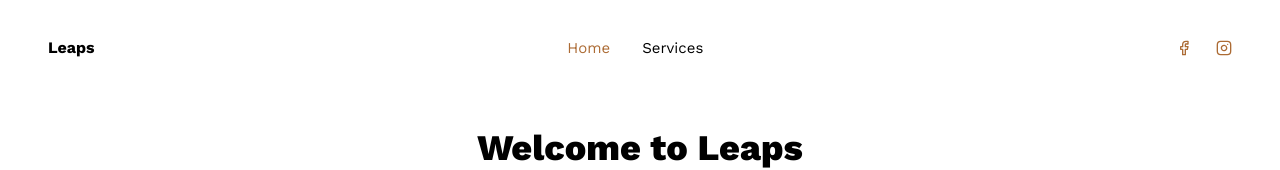
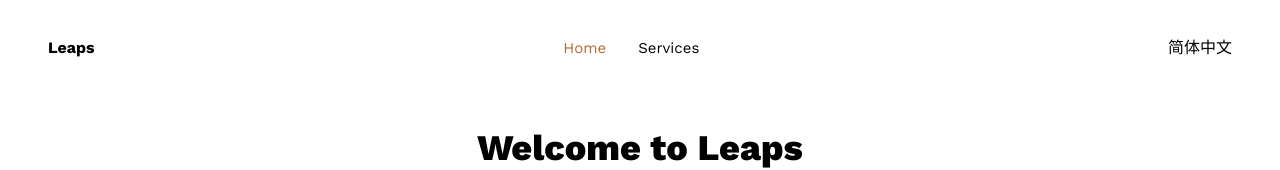
Before and after one commit to aawang1999/leaps, a React (Create React App) app: page / in a window 1280 px wide. Shown: the top 170 px of the page. Built offline with nearby package versions, Linux system fonts and the light colour scheme; a web font is replaced by a local one.

Commit message:
Init language context etc

```diff
--- /dev/null
+++ b/src/components/Context.js
@@ -0,0 +1,18 @@
+import React, { useState, createContext } from "react"
+
+export const Context = createContext({})
+
+export const ContextProvider = ({ children }) => {
+  const [language, setLanguage] = useState('en')
+
+  return (
+    <Context.Provider value={{
+      language,
+      setLanguage
+    }}>
+      {children}
+    </Context.Provider>
+  )
+}
+
+export default Context
--- a/src/components/Header.js
+++ b/src/components/Header.js
@@ -2,6 +2,7 @@ import React, { useState, useEffect } from 'react'
 import Nav from '../components/Nav'
 import NavMobile from '../components/NavMobile'
 import Socials from '../components/Socials'
+import Language from './Language'
 
 const Header = () => {
   const [bg, setBg] = useState(false)
@@ -22,7 +23,7 @@ const Header = () => {
           <Nav />
         </div>
         <div className="hidden lg:block">
-          <Socials />
+          <Language />
         </div>
         <div className="lg:hidden">
           <NavMobile />
--- a/src/components/Hero.js
+++ b/src/components/Hero.js
@@ -1,13 +1,15 @@
-import React from 'react'
+import React, { useContext } from 'react'
+import { Context } from './Context'
 import Testimonials from './Testimonials'
 
 const Hero = () => {
+  const { language, setLanguage } = useContext(Context)
   return (
     <section id="home" className='section bg-primary'>
       <div className="container mx-auto">
         <div className="flex flex-col items-center text-center">
           <h2 className='section-title relative before:absolute before:opacity-40 before:-top-[2rem] before:-left-1/2 before:hidden before:lg:block text-black mt-[50px] lg:mt-[0px]'>
-            Welcome to Leaps
+            {language == 'en' ? 'Welcome to Leaps' : '跃升顾问欢迎您'}
           </h2>
           <p className='subtitle text-gray-700'>
             College counseling by students, for students.
--- /dev/null
+++ b/src/components/Language.js
@@ -0,0 +1,16 @@
+import React, { useContext } from 'react'
+import { Context } from './Context'
+
+const Language = () => {
+  const { language, setLanguage } = useContext(Context)
+
+  const toggleLanguage = () => {
+    setLanguage(language == 'en' ? 'zh-CN' : 'en')
+  }
+
+  return (
+    <div className='cursor-pointer' onClick={toggleLanguage}>{language == 'en' ? '简体中文' : 'English'}</div>
+  )
+}
+
+export default Language
--- a/src/index.js
+++ b/src/index.js
@@ -2,8 +2,11 @@ import React from 'react'
 import ReactDOM from 'react-dom/client'
 import './index.css'
 import App from './App'
+import { ContextProvider } from './components/Context'
 
 const root = ReactDOM.createRoot(document.getElementById('root'))
 root.render(
-  <App />
+  <ContextProvider>
+    <App />
+  </ContextProvider>
 )
```
